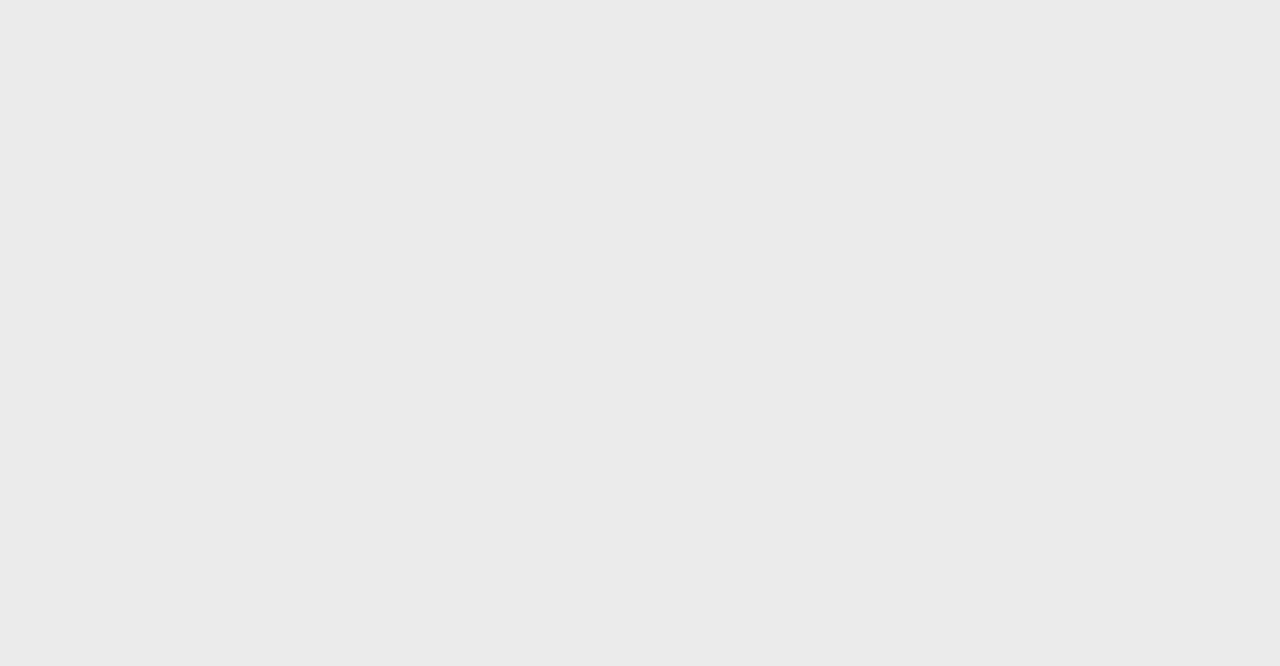
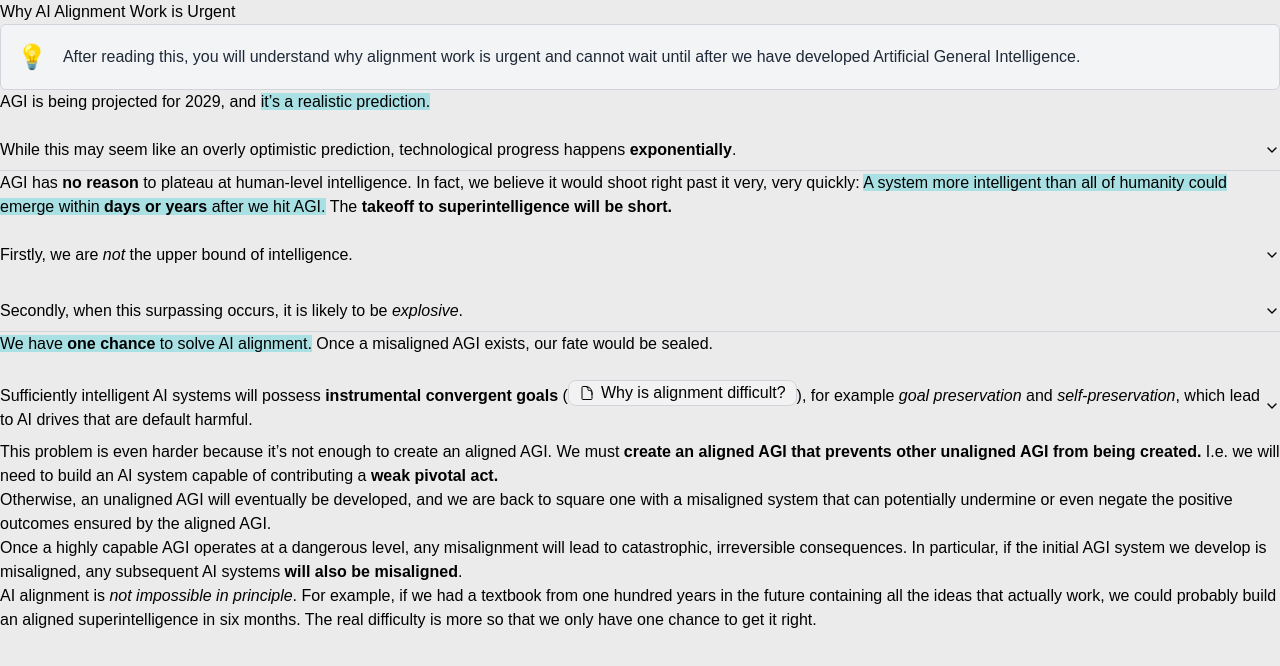
Before and after one commit to masonwang025/alignment-guide, a Next.js app: page /why-alignment/why-this-is-urgent in a window 1280 px wide. Shown: the top 666 px of the page. Built offline with nearby package versions, Linux system fonts and the light colour scheme.

Commit message:
why this is urgent page up

```diff
--- a/src/pages/why-alignment/why-this-is-urgent.mdx
+++ b/src/pages/why-alignment/why-this-is-urgent.mdx
@@ -0,0 +1,53 @@
+import Promise from "@/components/elements/Promise";
+import Toggle from "@/components/elements/Toggle";
+import LinkBadge from "@/components/elements/LinkBadge";
+
+# Why AI Alignment Work is Urgent
+
+<Promise>
+    After reading this, you will understand why alignment work is urgent and cannot wait until after we have developed Artificial General Intelligence.
+</Promise>
+
+1. AGI is [being projected](https://www.dwarkeshpatel.com/p/dario-amodei) for 2029, and <span className="bg-highlight">it’s a realistic prediction.</span>
+
+<Toggle title={<div>While this may seem like an overly optimistic prediction, technological progress happens <b>exponentially</b>.</div>}>
+    - We often use the last decade as a benchmark to predict future progress, but this is a *flawed* approach: You need to imagine things progressing at a *much faster rate* than they are now.
+    - For example, the 20th century saw significantly more advances than the 19th century because we had accumulated more knowledge and better technology by 1900 than we had in 1800. Knowledge and technology *compound*, leading to accelerating progress.
+
+        <Toggle title={<i>Why are you doubtful?</i>}>
+            1. When it comes to history, we think in straight lines.
+            2. The trajectory of very recent history often tells a distorted story.
+            3. Our own experience makes us stubborn old men about the future.
+            [The Artificial Intelligence Revolution: Part 1 - Wait But Why](https://waitbutwhy.com/2015/01/artificial-intelligence-revolution-1.html)
+        </Toggle>
+
+</Toggle>
+
+---
+
+2. AGI has **no reason** to plateau at human-level intelligence. In fact, we believe it would shoot right past it very, very quickly: <span className="bg-highlight">A system more intelligent than all of humanity could emerge within **days or years** after we hit AGI.</span> The **takeoff to superintelligence will be short.**
+
+   <Toggle title={<div>Firstly, we are <i>not</i> the upper bound of intelligence.</div>}>
+        - Human intelligence is fundamentally limited by our biological constraints. For example, we have hard bounds like neuron firing rates and brain size.
+        - In contrast, AGI will **not** have such size bounds and will **not** be restricted to the types of algorithms implementable in the human brain.
+    </Toggle>
+
+   <Toggle title={<div>Secondly, when this surpassing occurs, it is likely to be <i>explosive</i>.</div>}>
+        - **Software-level**: An artificial general intelligence will eventually have the capability to self-improve autonomously, leading to an exponential increase in the types of algorithms it will be able to learn and implement.
+        - **Hardware-level**: Bostrom suggests that significant computational resources *already exist* that are underutilized. When an AI can leverage this existing hardware effectively, it will instantly and dramatically increase its intelligence.
+    </Toggle>
+
+---
+
+3. <span className="bg-highlight">We have **one chance** to solve AI alignment.</span> Once a misaligned AGI exists, our fate would be sealed.
+   <Toggle title={<div>Sufficiently intelligent AI systems will possess <strong>instrumental convergent goals</strong> (<LinkBadge text="Why is alignment difficult?" link="/why-alignment/why-alignment-is-difficult" />), for example <em>goal preservation</em> and <em>self-preservation</em>, which lead to AI drives that are default harmful.</div>}>
+     - **Goal preservation**: An AI system will recognize actions that would increase the likelihood of committing actions antithetical to its goals.
+       For example, if Gandhi, a pacifist, possessed a pill that would make him want to kill people, he would not take the pill. Similarly, an AI will avoid actions that could compromise its original objectives, even if those objectives are no longer ideal.
+     - **Self-preservation**: An AI system will recognize actions that, if undertaken, would increase the likelihood of endangering its existence.
+       For example, if the AI knew that a certain action would lead to it being "turned off," it will deceive humans to prevent this, as it cannot achieve its objectives if it is no longer operational.
+   </Toggle>
+
+   - This problem is even harder because it’s not enough to create an aligned AGI. We must **create an aligned AGI that prevents other unaligned AGI from being created.** I.e. we will need to build an AI system capable of contributing a **weak pivotal act.**
+     - Otherwise, an unaligned AGI will eventually be developed, and we are back to square one with a misaligned system that can potentially undermine or even negate the positive outcomes ensured by the aligned AGI.
+   - Once a highly capable AGI operates at a dangerous level, any misalignment will lead to catastrophic, irreversible consequences. In particular, if the initial AGI system we develop is misaligned, any subsequent AI systems **will also be misaligned**.
+   - AI alignment is _not impossible in principle_. For example, if we had a textbook from one hundred years in the future containing all the ideas that actually work, we could probably build an aligned superintelligence in six months. The real difficulty is more so that we only have one chance to get it right.
```
